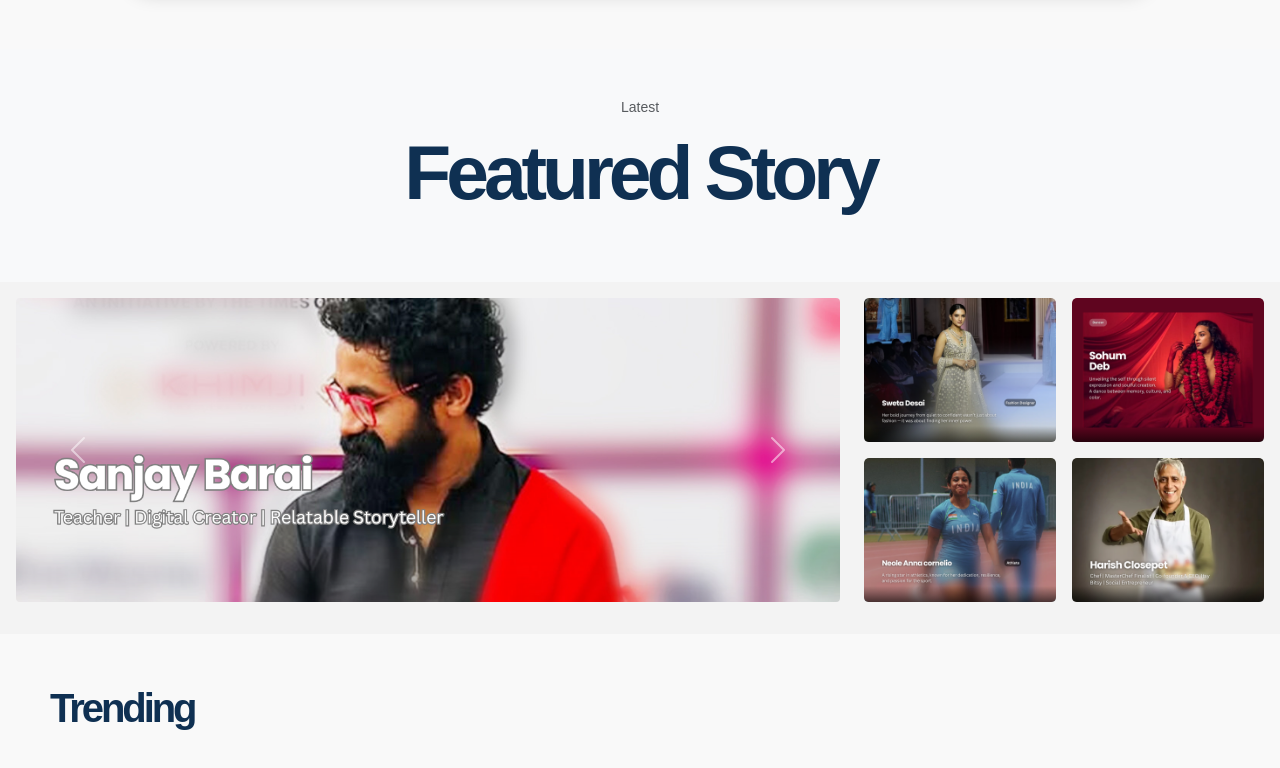
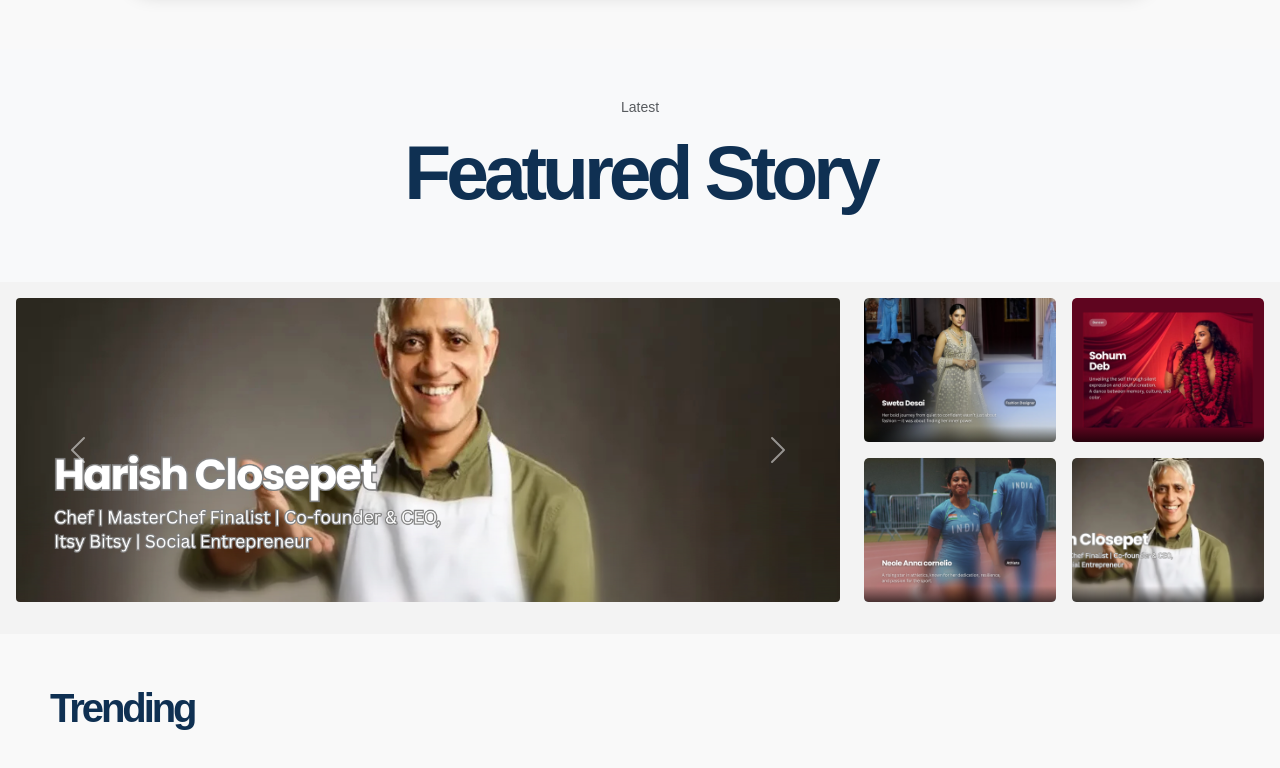
Before and after one commit to deva-ventures/Devaventures-2025, a React (Create React App) app: page / in a window 1280 px wide. Shown: the part 913-1681 px from the top of the page. Built offline with nearby package versions, Linux system fonts and the light colour scheme.

Commit message:
home and about

```diff
--- a/src/pages/Home.js
+++ b/src/pages/Home.js
@@ -132,9 +132,15 @@
   const leftCarouselItems = [
     {
       img: "/sanjay.png",
-      // title: "Small-Town Soul, Global Impact: How Sinchu Raju Turned Setbacks into a Digital Empire",
-      // desc: "“What I’ve learned through my journey is this: be consistent. Whether you’re a man or…",
       link: "/articles/sanjay",
+    },
+    {
+      img: "/harish.png",
+      link: "/articles/harish",
+    },
+    {
+      img: "/gunjan.png",
+      link: "/articles/gunjan",
     },
 
   ];
```
Also changed, not shown: public/gunjan.png (added), public/harish.png.
